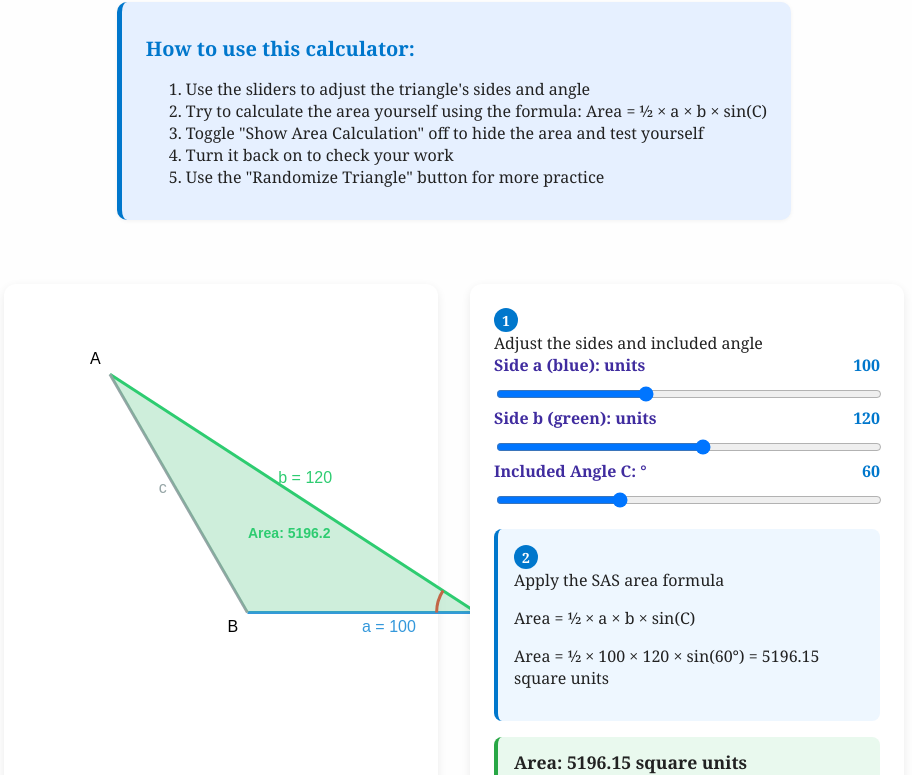
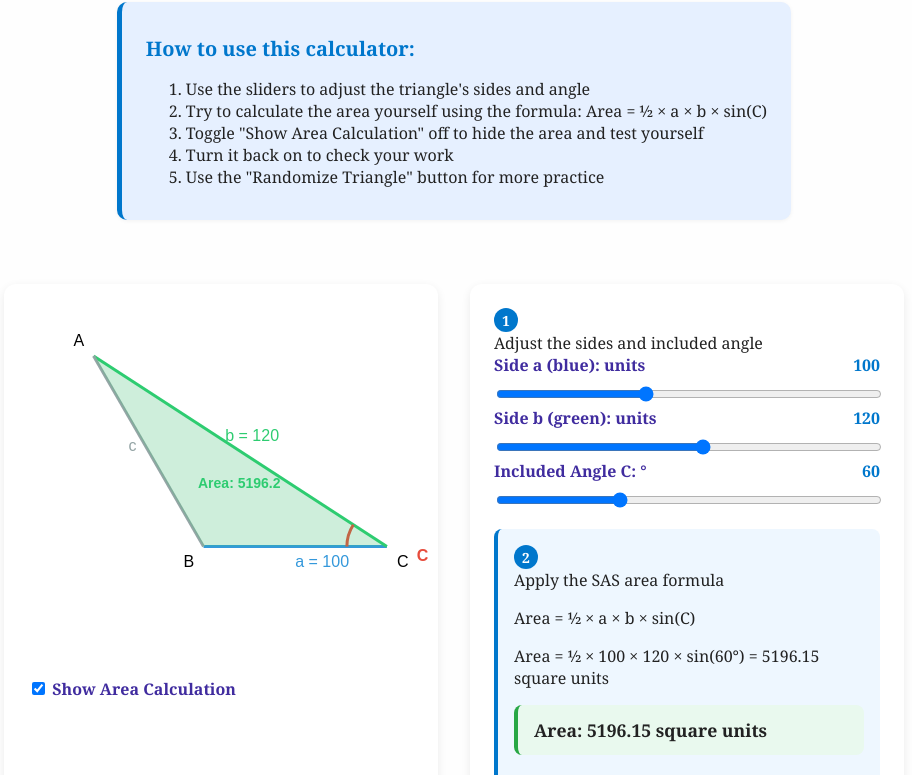
Before and after one commit to onteachingmath/area-SAS, a plain HTML site: page index.html in a window 1280 px wide. Shown: the part 110-885 px from the top of the page, without its empty margins (186-1098 px from the left). Drawn offline with Linux system fonts and the light colour scheme.

Commit message:
Add files via upload

```diff
--- a/index.html
+++ b/index.html
@@ -146,7 +146,7 @@ button:hover {
         </div>
 
         <div class="canvas-container">
-            <canvas id="triangleCanvas" width="500" height="450"></canvas>
+            <canvas id="triangleCanvas" width="400" height="350"></canvas>
             <div class="checkbox-container">
                 <label>
                     <input type="checkbox" id="showAreaCheck" checked> Show Area Calculation
@@ -183,12 +183,13 @@ button:hover {
                     <div class="step-text">Apply the SAS area formula</div>
                 </div>
                 <p>Area = ½ × <span class="highlight">a</span> × <span class="highlight">b</span> × sin(<span class="highlight">C</span>)</p>
-                <p id="formulaWithValues">Area = ½ × 100 × 120 × sin(60°) = 5196.15 square units</p>
-            </div>
+                <p id="formulaWithValuesContainer">
+                  <span id="formulaWithValues">Area = ½ × 100 × 120 × sin(60°) = 5196.15 square units</span>
+              </p>
+              <div class="area-result" id="areaResultContainer">
+                  Area: <span id="areaValue">5196.15</span> square units
+              </div>
 
-            <div class="area-result">
-                Area: <span id="areaValue">5196.15</span> square units
-            </div>
 
             <div class="tips">
                 <strong>Important:</strong> For this formula to work, you must use the two sides that form the included angle C.
@@ -260,6 +261,11 @@ button:hover {
         function drawTriangle() {
             // Clear canvas
             ctx.clearRect(0, 0, canvas.width, canvas.height);
+                // Show or hide formula + area box
+    const show = showAreaCheck.checked;
+    document.getElementById("formulaWithValuesContainer").style.display = show ? "block" : "none";
+    document.getElementById("areaResultContainer").style.display = show ? "block" : "none";
+
 
             // Set canvas origin to center
             const centerX = canvas.width / 2;
```
